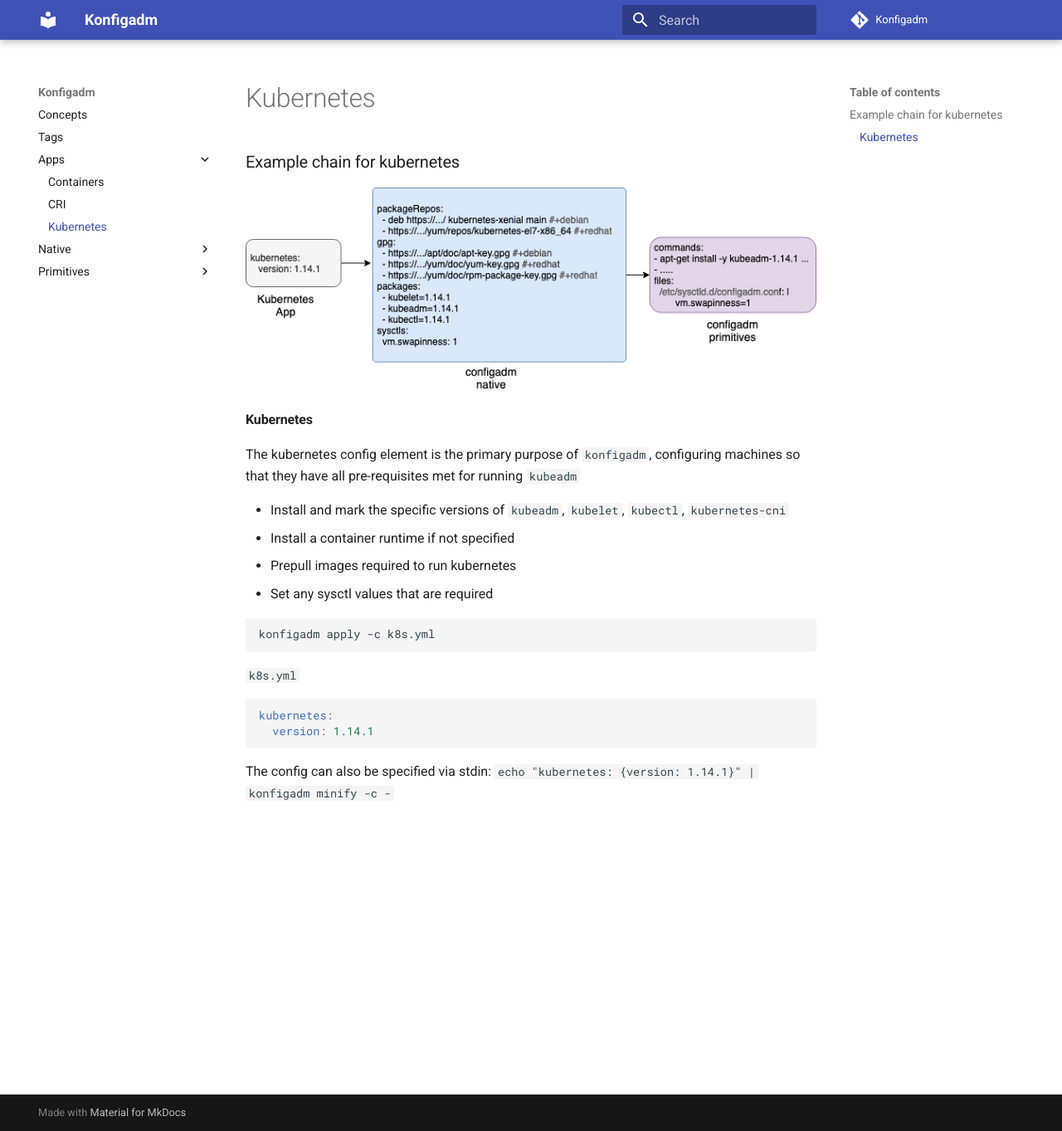
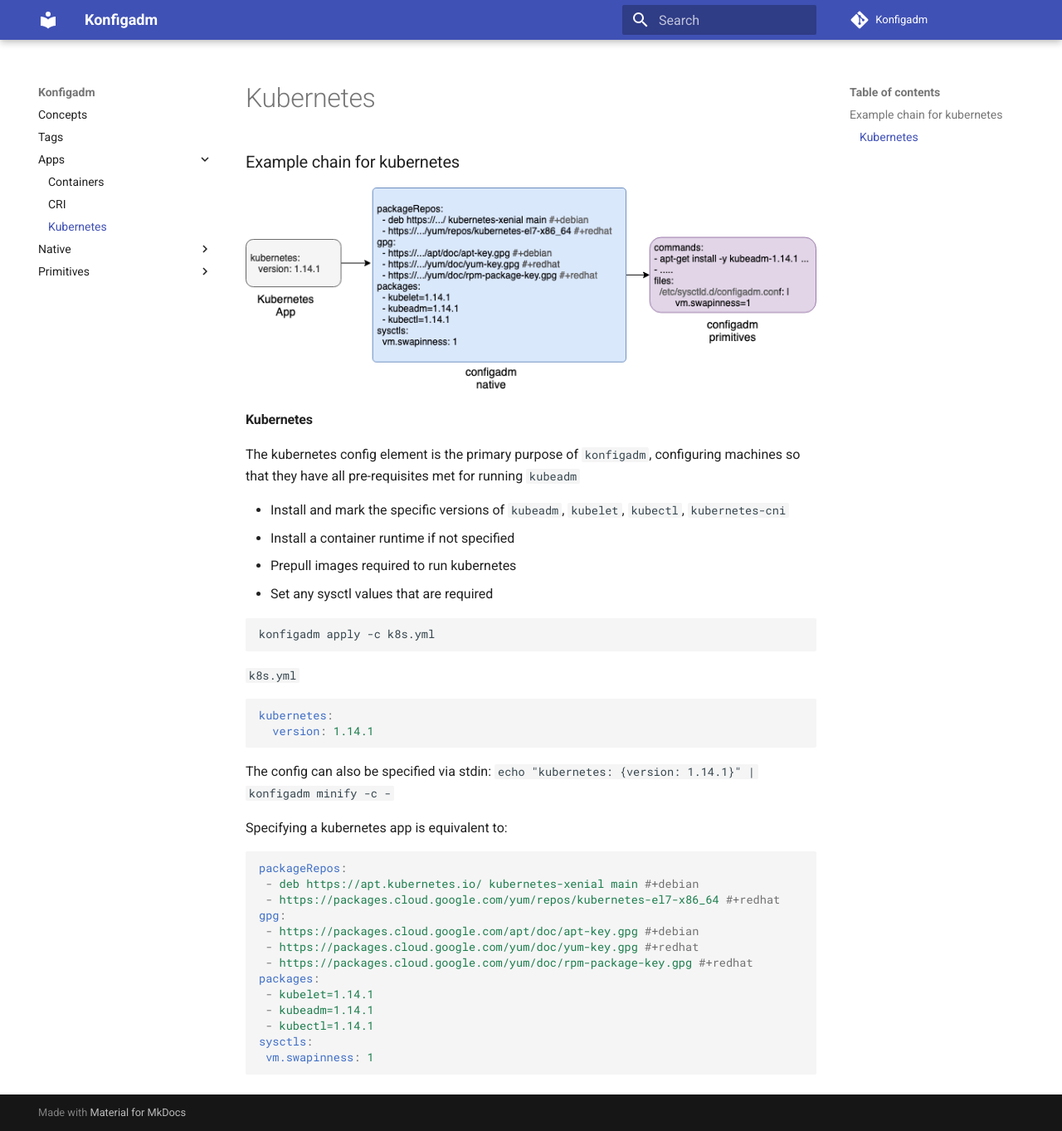
Before and after one commit to flanksource/konfigadm, an MkDocs documentation site: the page built from docs/k8s.md, in a window 1280 px wide and 1363 px high. Shown: the whole window at 83% size. Built offline with MkDocs 1.6.1 and Material for MkDocs 9.7.7, drawn with Linux system fonts in a browser that asks for light colours; comment, search, counter and statistics services are not loaded.

````diff
--- a/docs/k8s.md
+++ b/docs/k8s.md
@@ -23,3 +23,21 @@ kubernetes:
 ```
 
 The config can also be specified via stdin: `echo "kubernetes: {version: 1.14.1}" | konfigadm minify -c -`
+
+Specifying a kubernetes app is equivalent to:
+
+```yaml
+packageRepos:
+ - deb https://apt.kubernetes.io/ kubernetes-xenial main #+debian
+ - https://packages.cloud.google.com/yum/repos/kubernetes-el7-x86_64 #+redhat
+gpg:
+ - https://packages.cloud.google.com/apt/doc/apt-key.gpg #+debian
+ - https://packages.cloud.google.com/yum/doc/yum-key.gpg #+redhat
+ - https://packages.cloud.google.com/yum/doc/rpm-package-key.gpg #+redhat
+packages:
+ - kubelet=1.14.1
+ - kubeadm=1.14.1
+ - kubectl=1.14.1
+sysctls:
+ vm.swapinness: 1
+```
````
Also changed, not shown: docs/environment.md (+2 -1 lines), docs/index.md (+1 -1 lines), docs/integration.md (added, +52 -0 lines), docs/sysctl.md (+2 -1 lines), docs/template.md (deleted, +0 -17 lines), 2 other files.
